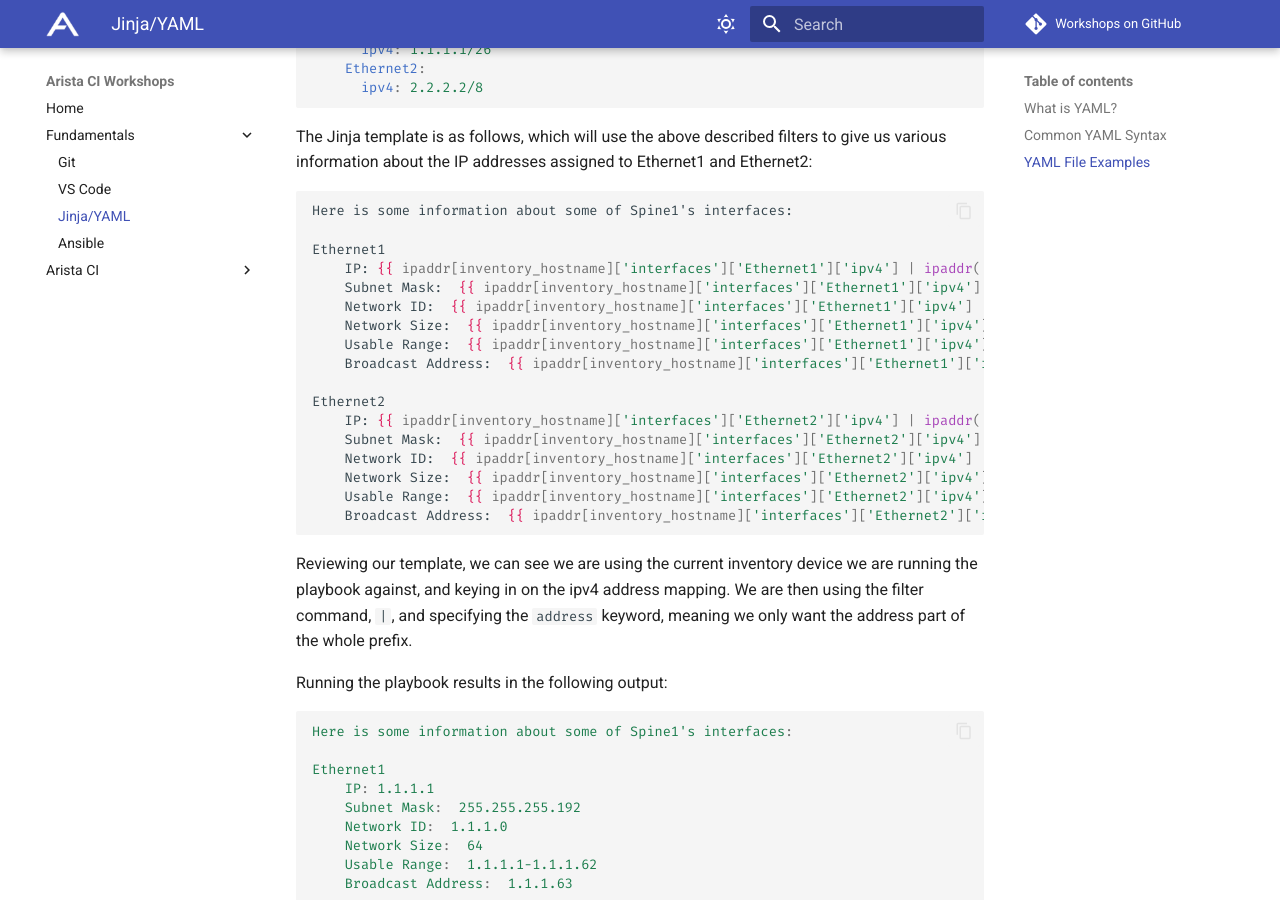
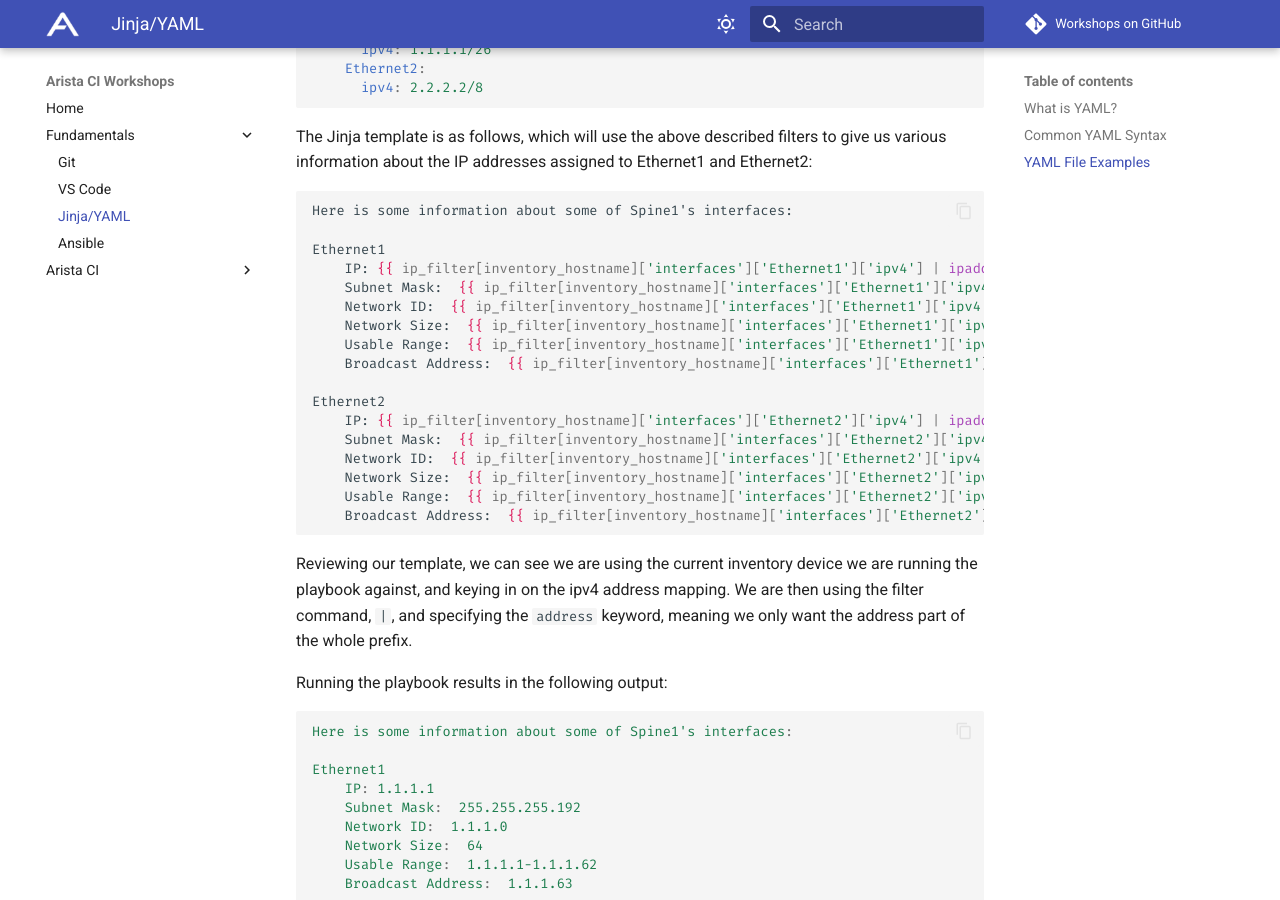
Before and after one commit to aristanetworks/avd-workshops, an MkDocs documentation site: the page built from workshops/jinja-yaml.md, in a window 1280 px wide and 900 px high, scrolled down 22973 px. Built offline with MkDocs 1.6.1 and Material for MkDocs 9.7.7, drawn with Linux system fonts in a browser that asks for light colours; emoji names are drawn with the system emoji font; comment, search, counter and statistics services are not loaded; some of the changed lines change nothing that is shown.

Commit message:
update j2 filter code block

````diff
--- a/workshops/jinja-yaml.md
+++ b/workshops/jinja-yaml.md
@@ -1098,20 +1098,20 @@ The Jinja template is as follows, which will use the above described filters to
 Here is some information about some of Spine1's interfaces:
 
 Ethernet1
-    IP: {{ ipaddr[inventory_hostname]['interfaces']['Ethernet1']['ipv4'] | ipaddr('address')  }}
-    Subnet Mask:  {{ ipaddr[inventory_hostname]['interfaces']['Ethernet1']['ipv4'] | ipaddr('netmask')  }}
-    Network ID:  {{ ipaddr[inventory_hostname]['interfaces']['Ethernet1']['ipv4'] | ipaddr('network')  }}
-    Network Size:  {{ ipaddr[inventory_hostname]['interfaces']['Ethernet1']['ipv4'] | ipaddr('size')  }}
-    Usable Range:  {{ ipaddr[inventory_hostname]['interfaces']['Ethernet1']['ipv4'] | ipaddr('range_usable')  }}
-    Broadcast Address:  {{ ipaddr[inventory_hostname]['interfaces']['Ethernet1']['ipv4'] | ipaddr('broadcast')  }}
+    IP: {{ ip_filter[inventory_hostname]['interfaces']['Ethernet1']['ipv4'] | ipaddr('address')  }}
+    Subnet Mask:  {{ ip_filter[inventory_hostname]['interfaces']['Ethernet1']['ipv4'] | ipaddr('netmask')  }}
+    Network ID:  {{ ip_filter[inventory_hostname]['interfaces']['Ethernet1']['ipv4'] | ipaddr('network')  }}
+    Network Size:  {{ ip_filter[inventory_hostname]['interfaces']['Ethernet1']['ipv4'] | ipaddr('size')  }}
+    Usable Range:  {{ ip_filter[inventory_hostname]['interfaces']['Ethernet1']['ipv4'] | ipaddr('range_usable')  }}
+    Broadcast Address:  {{ ip_filter[inventory_hostname]['interfaces']['Ethernet1']['ipv4'] | ipaddr('broadcast')  }}
 
 Ethernet2
-    IP: {{ ipaddr[inventory_hostname]['interfaces']['Ethernet2']['ipv4'] | ipaddr('address')  }}
-    Subnet Mask:  {{ ipaddr[inventory_hostname]['interfaces']['Ethernet2']['ipv4'] | ipaddr('netmask')  }}
-    Network ID:  {{ ipaddr[inventory_hostname]['interfaces']['Ethernet2']['ipv4'] | ipaddr('network')  }}
-    Network Size:  {{ ipaddr[inventory_hostname]['interfaces']['Ethernet2']['ipv4'] | ipaddr('size')  }}
-    Usable Range:  {{ ipaddr[inventory_hostname]['interfaces']['Ethernet2']['ipv4'] | ipaddr('range_usable')  }}
-    Broadcast Address:  {{ ipaddr[inventory_hostname]['interfaces']['Ethernet2']['ipv4'] | ipaddr('broadcast')  }}
+    IP: {{ ip_filter[inventory_hostname]['interfaces']['Ethernet2']['ipv4'] | ipaddr('address')  }}
+    Subnet Mask:  {{ ip_filter[inventory_hostname]['interfaces']['Ethernet2']['ipv4'] | ipaddr('netmask')  }}
+    Network ID:  {{ ip_filter[inventory_hostname]['interfaces']['Ethernet2']['ipv4'] | ipaddr('network')  }}
+    Network Size:  {{ ip_filter[inventory_hostname]['interfaces']['Ethernet2']['ipv4'] | ipaddr('size')  }}
+    Usable Range:  {{ ip_filter[inventory_hostname]['interfaces']['Ethernet2']['ipv4'] | ipaddr('range_usable')  }}
+    Broadcast Address:  {{ ip_filter[inventory_hostname]['interfaces']['Ethernet2']['ipv4'] | ipaddr('broadcast')  }}
 ```
 
 Reviewing our template, we can see we are using the current inventory device we are running the playbook against, and keying in on the ipv4 address mapping. We are then using the filter command, `|`, and specifying the `address` keyword, meaning we only want the address part of the whole prefix.
````
